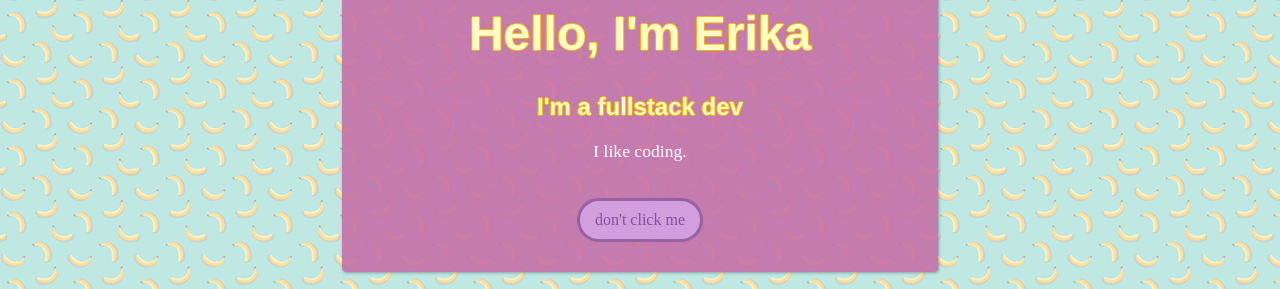
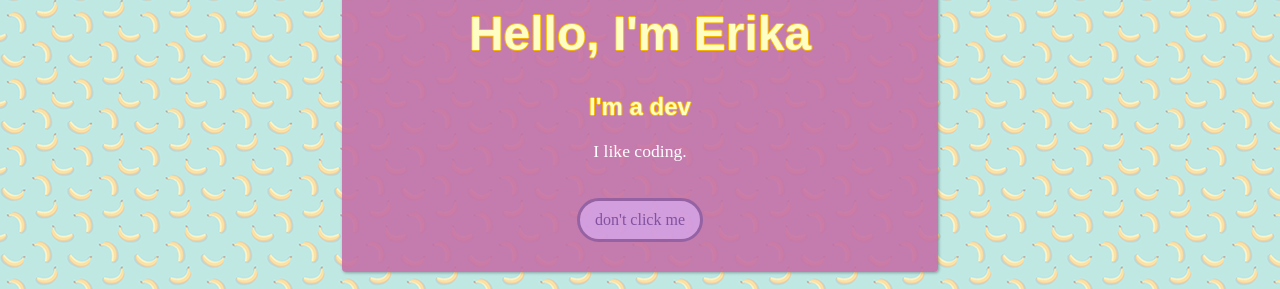
Before and after one commit to erikadesu/profile, a plain HTML site: page index.html in a window 1280 px wide. Shown: the part 262-551 px from the top of the page. Drawn offline with Linux system fonts and the light colour scheme; a web font is replaced by a local one.

Commit message:
Update index.html

```diff
--- a/index.html
+++ b/index.html
@@ -24,7 +24,7 @@
     <div id="header" class="card intro center-text">
         <img src="images/moi.jpeg" id="me" class="img" alt="c'est moi" height="200" width="200">
         <h1>Hello, I'm Erika</h1>
-        <h2>I'm a fullstack dev</h2>
+        <h2>I'm a dev</h2>
         <p>I like coding.</p>
         <br>
         <a href="http://hmpg.net/" class="button" target=”_blank”>don't click me</a>
```
